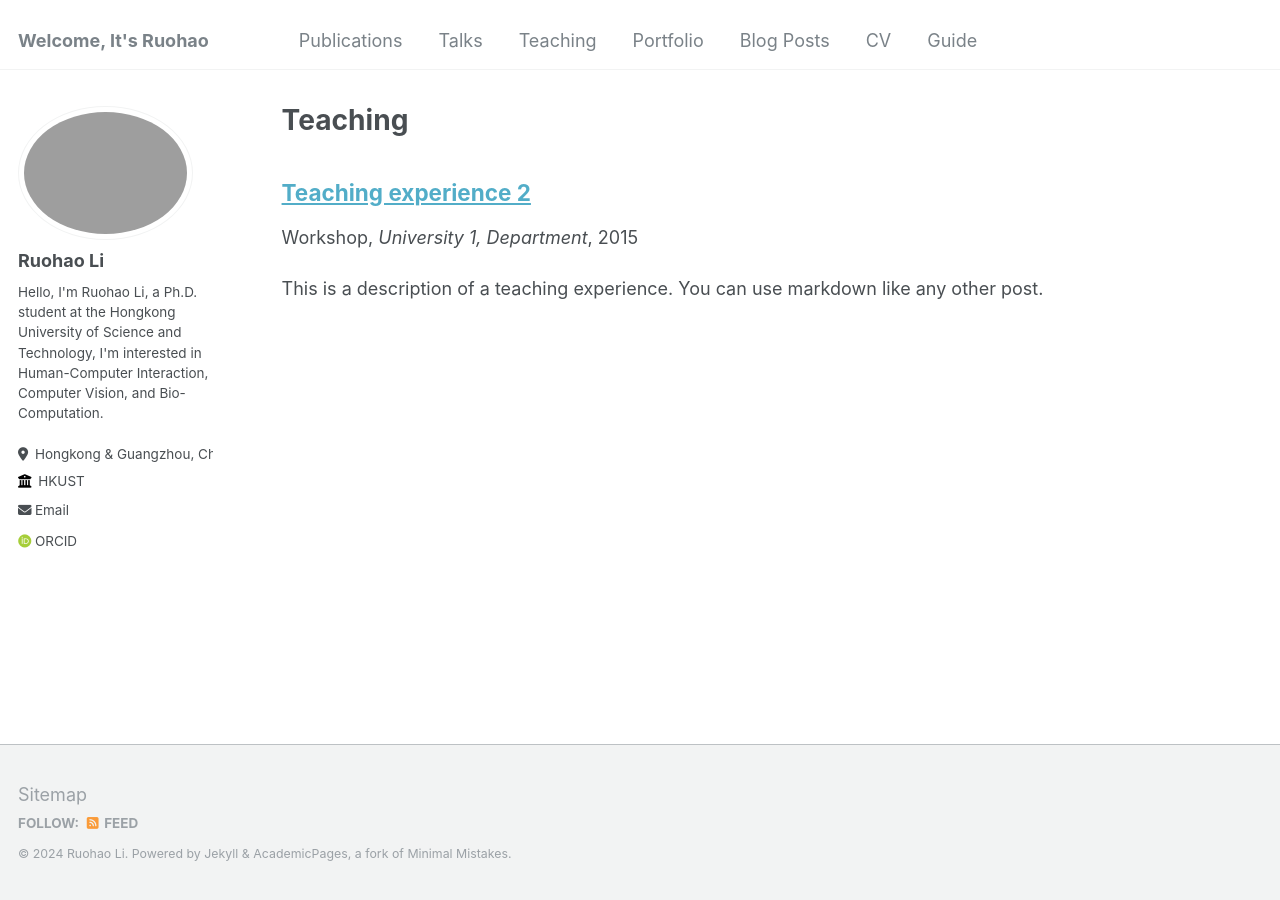
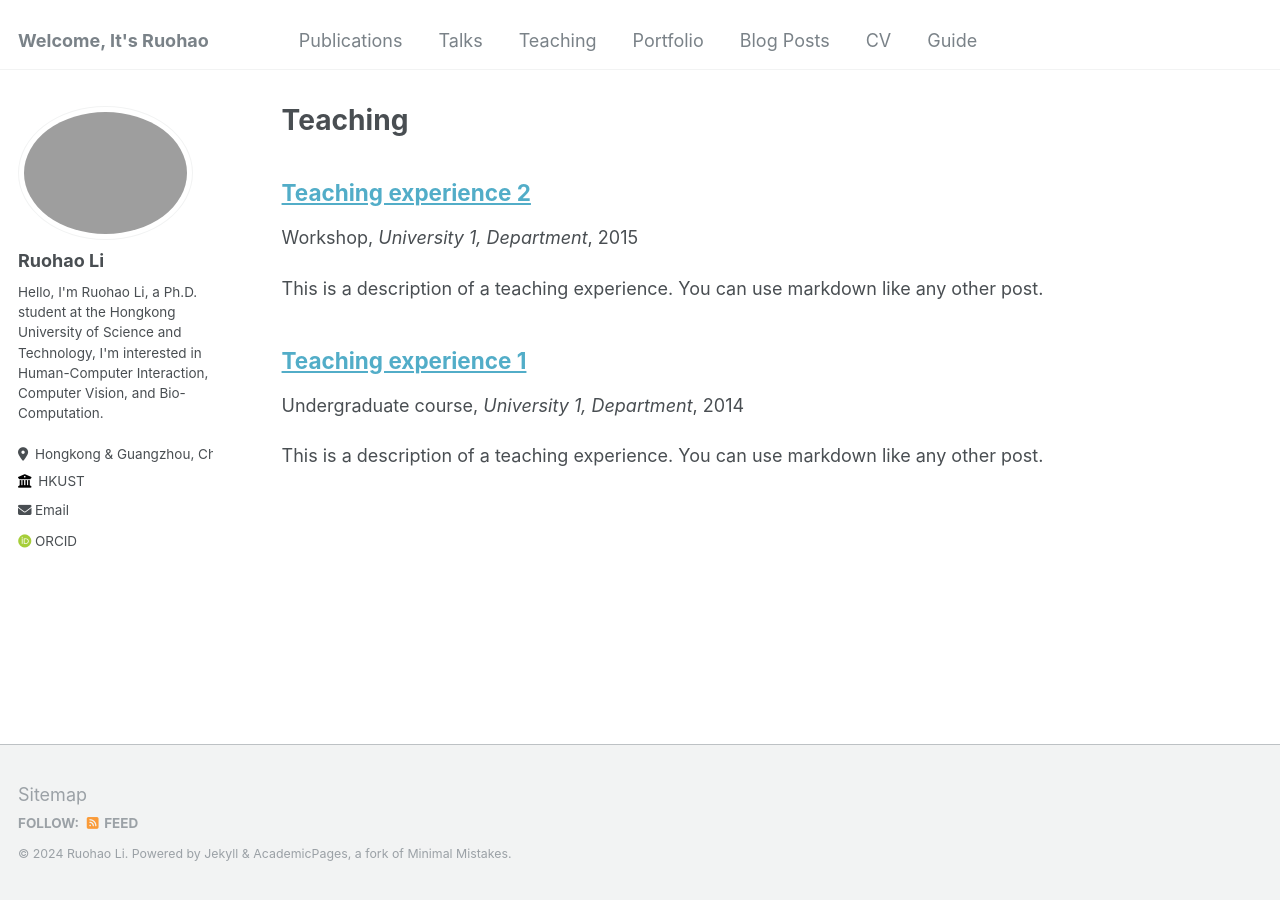
Before and after one commit to ruohaoli/ruohaoli.github.io, a Jekyll site: the page built from _pages/teaching.html, in a window 1280 px wide. Built offline with Jekyll 4.4.1, drawn with Linux system fonts in a browser that asks for light colours; some web fonts are replaced; a file with an impossible date is left out.

Commit message:
Update 2014-spring-teaching-1.md

```diff
--- a/_teaching/2014-spring-teaching-1.md
+++ b/_teaching/2014-spring-teaching-1.md
@@ -1,14 +1,14 @@
 ---
-title: "Teaching Assistant in MUSA 650"
+title: "Teaching experience 1"
 collection: teaching
-type: "Graduate Course"
+type: "Undergraduate course"
 permalink: /teaching/2014-spring-teaching-1
-venue: "University of Pennsylvania"
-date: Spring, 2024
-location: "Philadelphia, USA"
+venue: "University 1, Department"
+date: 2014-01-01
+location: "City, Country"
 ---
 
-Teaching Assistant in "Machine Learning in Remote Sensing".
+This is a description of a teaching experience. You can use markdown like any other post.
 
 Heading 1
 ======
```
